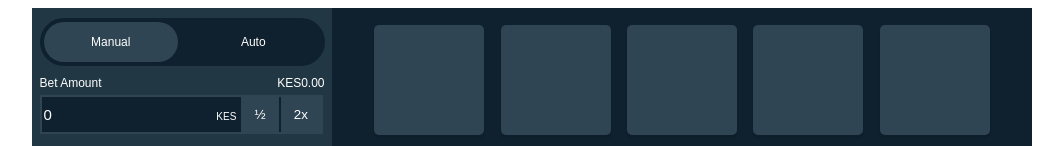
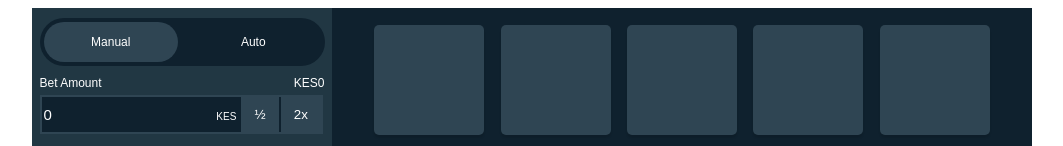
Before and after one commit to badakomora/goal, a React (Create React App) app: page / in a window 1280 px wide. Shown: the top 146 px of the page, without its empty margins (108-1171 px from the left). Built offline with nearby package versions, Linux system fonts and the light colour scheme.

Commit message:
betinput

```diff
--- a/src/components/BetInput.tsx
+++ b/src/components/BetInput.tsx
@@ -96,7 +96,15 @@ export const BetInput = () => {
   const [betamountValue, setBetamountValue] = useState(0)
   const betinputFun = (e:React.ChangeEvent<HTMLInputElement>) => {
       const betamount = parseInt(e.target.value)
+     if(!isNaN(betamount)){
       setBetamountValue(betamount)
+      }else{
+        setBetamountValue(0)
+      }
+  }
+
+  const incDecFun = () =>{
+
   }
 
   const amountTabs = Array.from({ length: 2 }, (_, index) => index + 1);
@@ -104,7 +112,7 @@ export const BetInput = () => {
     <div css={styles.container}>
       <div css={styles.amountlabel}>
         <span>Bet Amount</span>
-        <span>KES0.00</span>
+        <span>KES{betamountValue}</span>
       </div>
       <div css={styles.betinput}>
         <div css={styles.wrap}>
@@ -119,6 +127,7 @@ export const BetInput = () => {
               <button
                 key={amountTab}
                 css={amountTab === 1 ? styles.amounthalf : styles.amountdouble}
+                onClick={incDecFun}
               >
                 {amountTab === 1 ? "\u00BD" : "2x"}
               </button>
```
